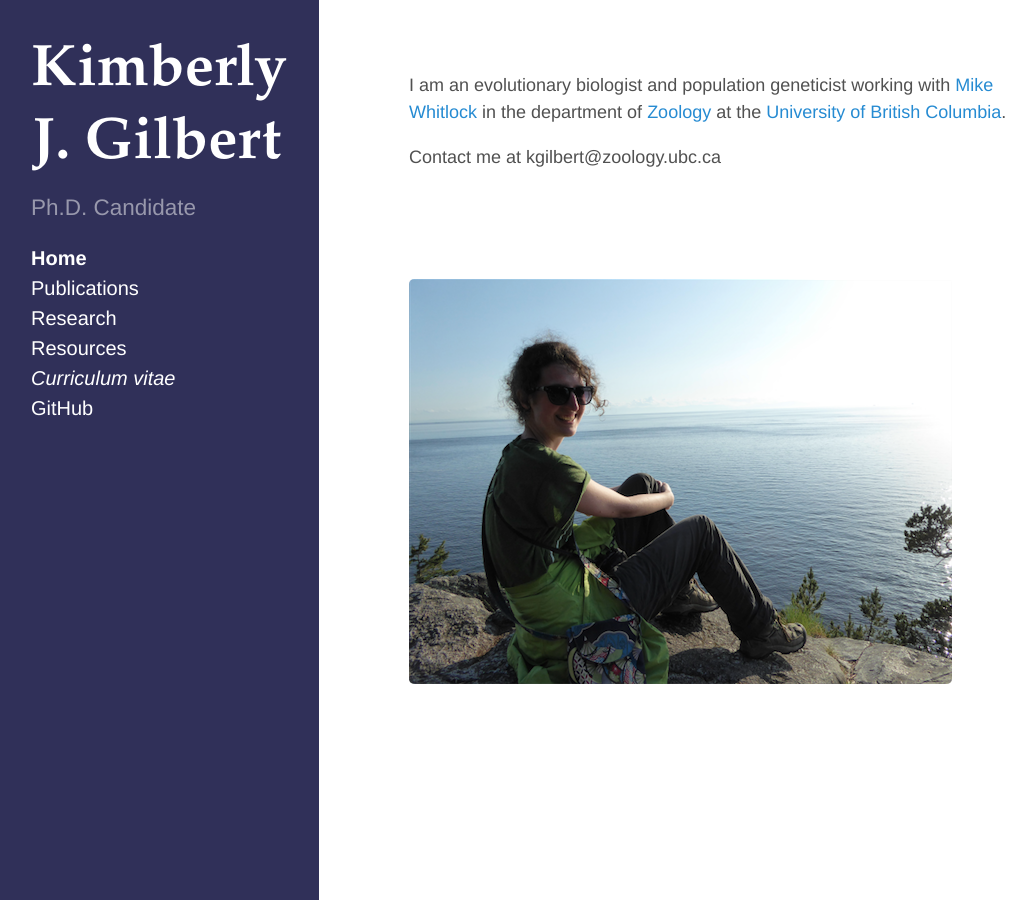
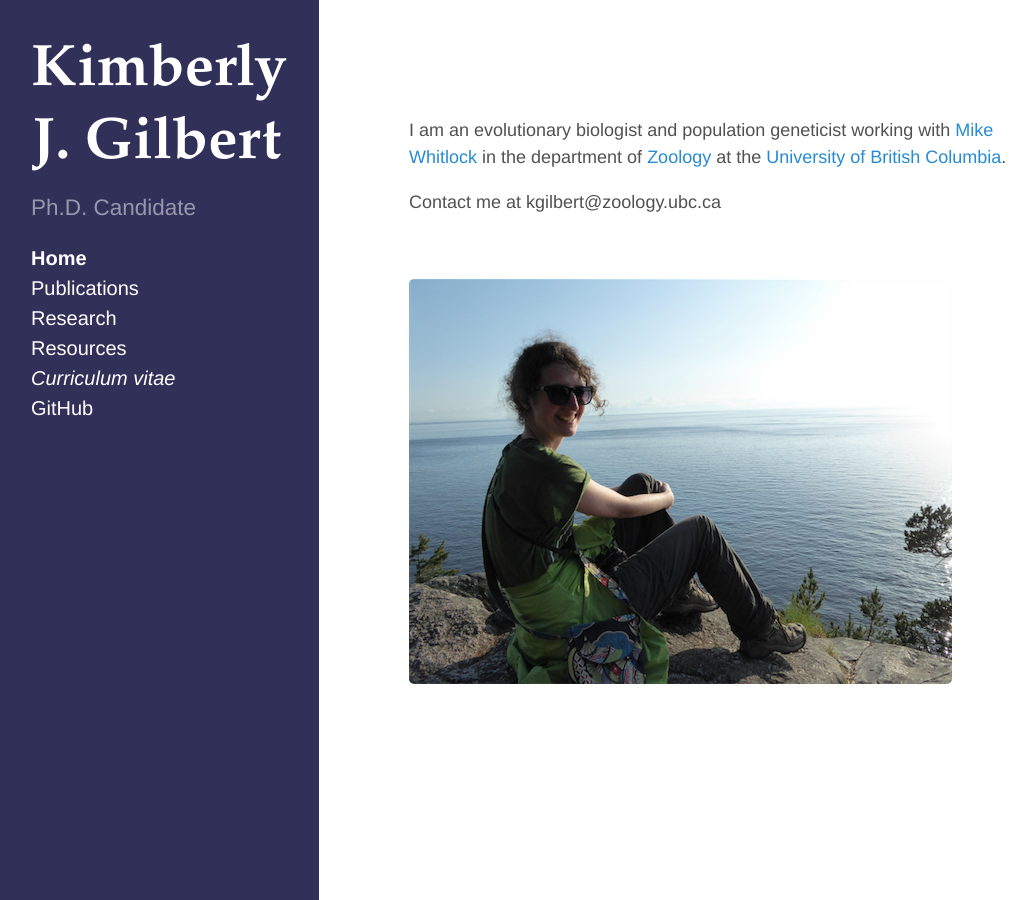
Before and after one commit to kjgilbert/kjgilbert.github.io, a Jekyll site: the page built from index.md, in a window 1280 px wide. Shown: the whole page, without its empty margins (5-1041 px from the left). Built offline with Jekyll 4.4.1, drawn with Linux system fonts in a browser that asks for light colours; Markdown is read by kramdown in place of the engine named in the settings.

Commit message:
formatting

```diff
--- a/index.md
+++ b/index.md
@@ -2,6 +2,9 @@
 layout: default
 title: Home
 ---
+
+
+&nbsp;
 
 
 I am an evolutionary biologist and population geneticist working with [Mike Whitlock](http://www.zoology.ubc.ca/person/whitlock) in the department of [Zoology](http://www.zoology.ubc.ca/) at the [University of British Columbia](http://www.ubc.ca/).
@@ -12,7 +15,6 @@ Contact me at kgilbert@zoology.ubc.ca
 &nbsp;
 
 
-&nbsp;
 
 
 
```
